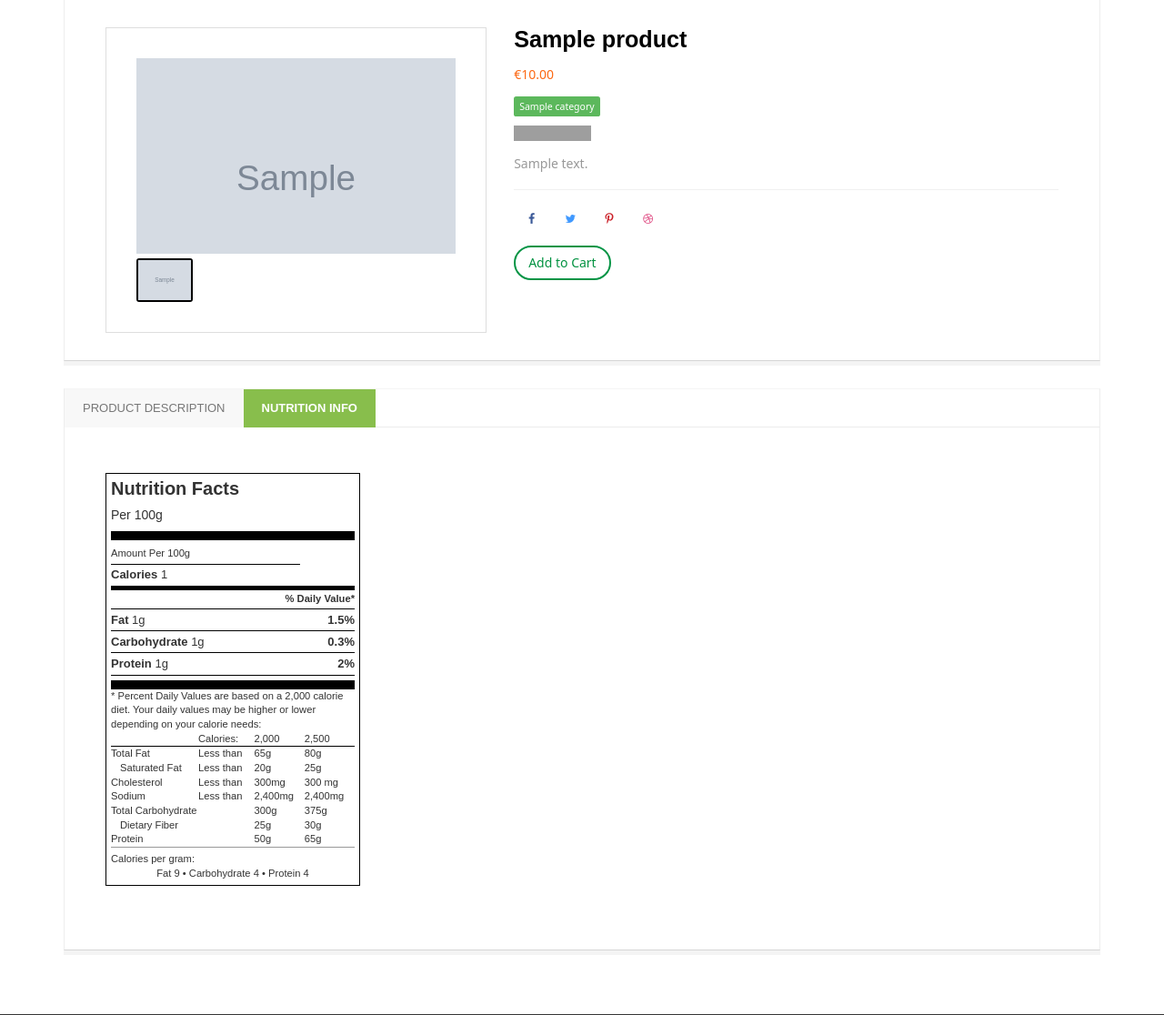
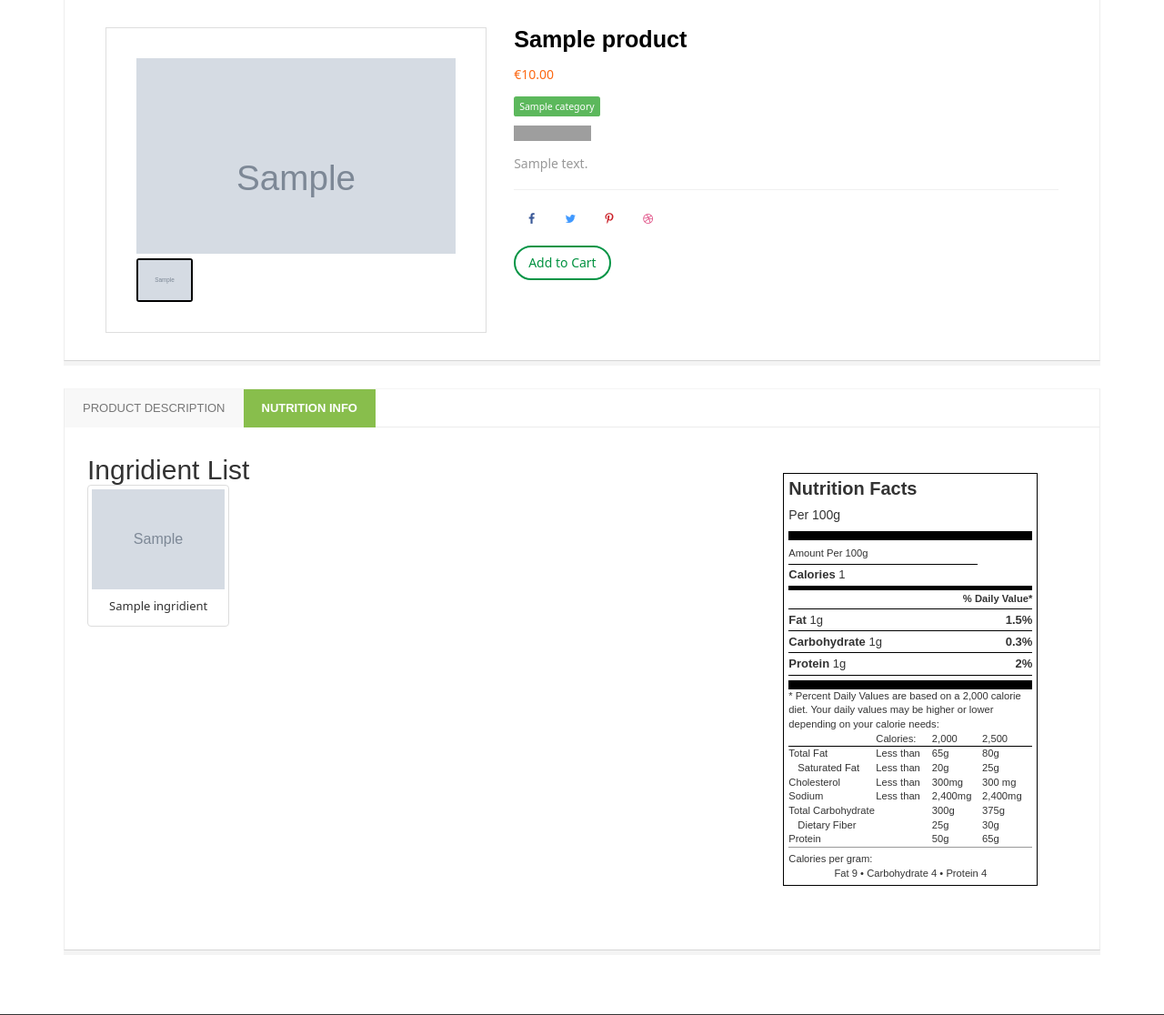
Before and after one commit to iluxonchik/catshef, a Django app: a page that uses catshef/products/templates/products/detail.html in a window 1280 px wide, after a click on "NUTRITION INFO". Shown: the part 325-1441 px from the top of the page at 91% size. Run offline with Django 3.2, Linux system fonts and the light colour scheme; tables that the repository leaves empty hold one stand-in row (values such as "Sample post"); grey boxes marked "Sample" are stand-in pictures; some libraries are stand-ins or nearby versions; grey boxes are pictures that could not be loaded.

Commit message:
feat: add ingridient list display to Nutrition tab
closes #28 closes #2

```diff
--- a/catshef/products/models.py
+++ b/catshef/products/models.py
@@ -232,3 +232,6 @@ class Ingridient(models.Model):
     name = models.CharField(max_length=64)
     slug = models.SlugField(unique=True)
     image = models.ImageField(upload_to='ingridients/%Y/%m/%d/')
+
+    def __str__(self):
+        return self.name
--- a/catshef/products/static/css/nutr-table.css
+++ b/catshef/products/static/css/nutr-table.css
@@ -11,8 +11,8 @@
 
 #nutrition-table.performance-facts {
   border: 1px solid black;
-  margin: 20px;
-  float: left;
+  /*margin: 20px;*/
+  /*float: left;*/
   width: 280px;
   padding: 0.5rem;
   font-size: small;
--- a/catshef/products/templates/products/detail.html
+++ b/catshef/products/templates/products/detail.html
@@ -201,7 +201,22 @@ if(found===false){
             </div>
 
             <div class="tab-pane fade" id="product_tabs_nutrition">
-                {% include "products/nutrition_table.html" with product=product %}
+                {% if product.ingridients %}
+                    <div class="row">
+                        <div class="col-md-8 col-xs-12">
+                            {% include "products/ingridients_list.html" with ingridients=product.ingridients.all %}
+                        </div>
+                        <div class="col-md-4 col-xs-12">
+                            {% include "products/nutrition_table.html" with product=product %}
+                        </div>
+                    </div>
+                {% else %}
+                {% comment %}
+                    TODO: how to display if no product nutrients are available?
+                    See Issue #25: https://github.com/iluxonchik/catshef/issues/25
+                {% endcomment %}
+                    {% include "products/nutrition_table.html" with product=product %}
+                {% endif %}
             </div>
             <!-- //tab content -->
 
--- /dev/null
+++ b/catshef/products/templates/products/ingridients_list.html
@@ -0,0 +1,17 @@
+{% load thumbnail %}
+
+<h2>Ingridient List</h2>
+<div class="row">
+{% for ingridient in ingridients %}
+  <div class="col-xs-12 col-md-3">
+    {% thumbnail ingridient.image "80x80" as im %}
+    <div class="thumbnail">
+      <img src="{{ im.url }}" alt="{{ ingridient }}">
+      <div class="caption" style="text-align:center;">
+        {{ ingridient }}
+      </div>
+    </div>
+    {% endthumbnail %}
+  </div>
+{% endfor %}
+</div>
```
